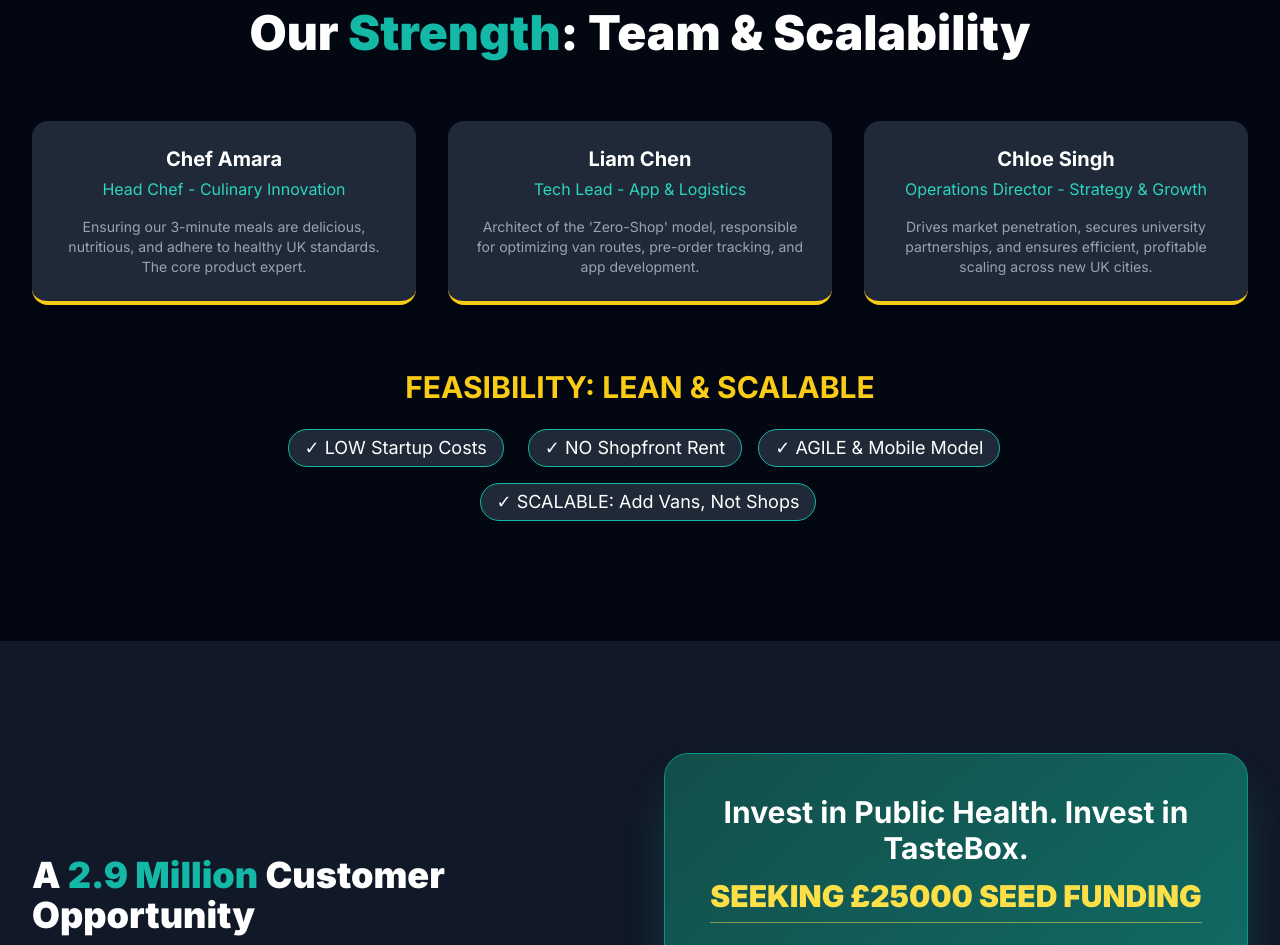
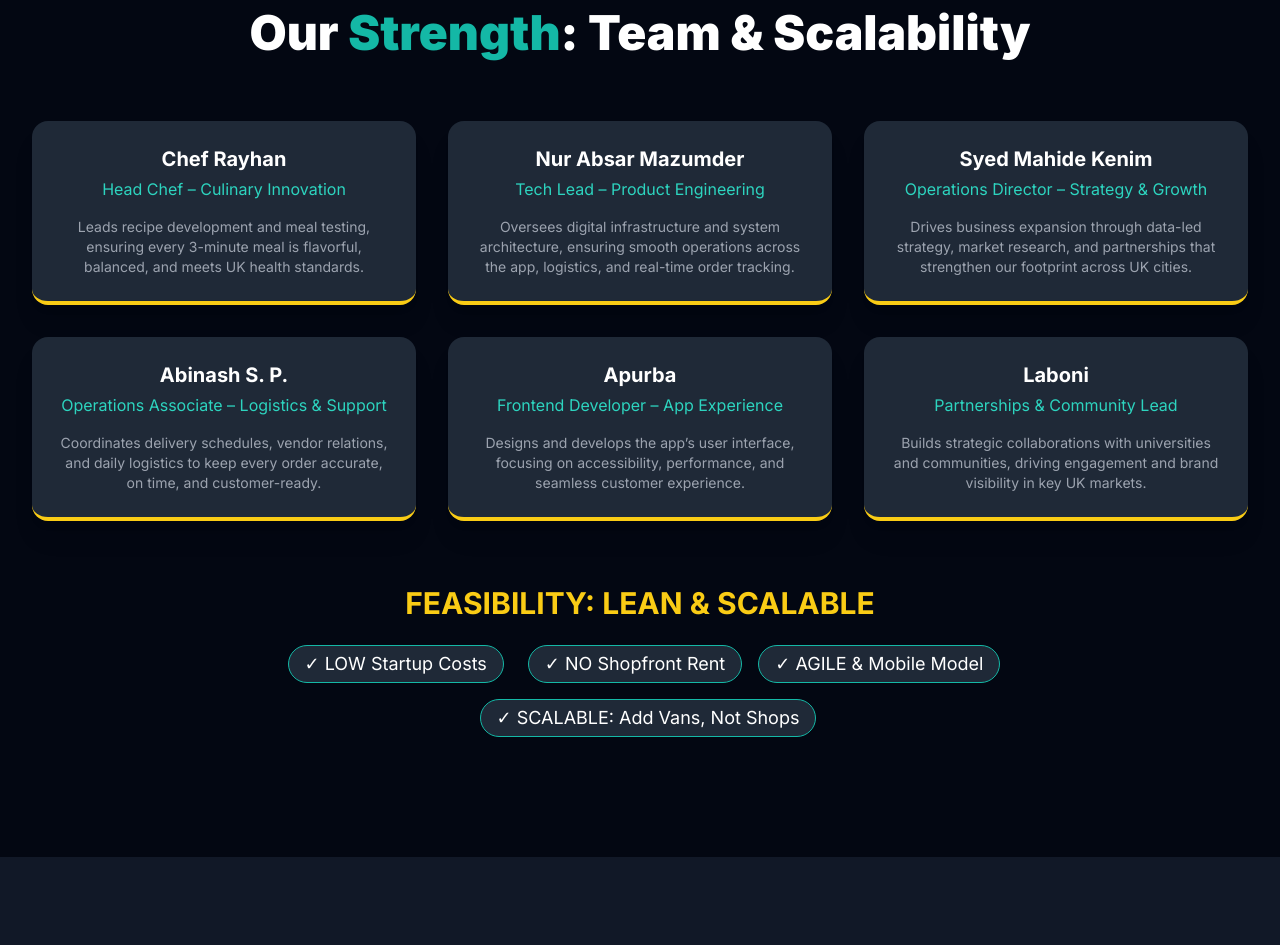
Before and after one commit to code-asp/tastebox, a plain HTML site: page index.html in a window 1280 px wide. Shown: the part 1917-2862 px from the top of the page. Drawn offline with nearby package versions, Linux system fonts and the light colour scheme.

Commit message:
Add team members to index.html

```diff
--- a/index.html
+++ b/index.html
@@ -122,21 +122,44 @@
             <div class="grid md:grid-cols-3 gap-8 mb-16 text-center">
                 <!-- Team Member 1 -->
 <div class="p-6 rounded-2xl bg-gray-800 shadow-xl border-b-4 border-yellow-400 transform hover:scale-[1.02] transition duration-300">
-                    <p class="text-xl font-bold mb-1">Chef Amara</p>
-                    <p class="text-teal-400 mb-4">Head Chef - Culinary Innovation</p>
-                    <p class="text-gray-400 text-sm">Ensuring our 3-minute meals are delicious, nutritious, and adhere to healthy UK standards. The core product expert.</p>
+    <p class="text-xl font-bold mb-1">Chef Rayhan</p>
+    <p class="text-teal-400 mb-4">Head Chef – Culinary Innovation</p>
+    <p class="text-gray-400 text-sm">Leads recipe development and meal testing, ensuring every 3-minute meal is flavorful, balanced, and meets UK health standards.</p>
 </div>
+
 <!-- Team Member 2 -->
 <div class="p-6 rounded-2xl bg-gray-800 shadow-xl border-b-4 border-yellow-400 transform hover:scale-[1.02] transition duration-300">
-                    <p class="text-xl font-bold mb-1">Liam Chen</p>
-                    <p class="text-teal-400 mb-4">Tech Lead - App & Logistics</p>
-                    <p class="text-gray-400 text-sm">Architect of the 'Zero-Shop' model, responsible for optimizing van routes, pre-order tracking, and app development.</p>
+    <p class="text-xl font-bold mb-1">Nur Absar Mazumder</p>
+    <p class="text-teal-400 mb-4">Tech Lead – Product Engineering</p>
+    <p class="text-gray-400 text-sm">Oversees digital infrastructure and system architecture, ensuring smooth operations across the app, logistics, and real-time order tracking.</p>
 </div>
+
 <!-- Team Member 3 -->
 <div class="p-6 rounded-2xl bg-gray-800 shadow-xl border-b-4 border-yellow-400 transform hover:scale-[1.02] transition duration-300">
-                    <p class="text-xl font-bold mb-1">Chloe Singh</p>
-                    <p class="text-teal-400 mb-4">Operations Director - Strategy & Growth</p>
-                    <p class="text-gray-400 text-sm">Drives market penetration, secures university partnerships, and ensures efficient, profitable scaling across new UK cities.</p>
+    <p class="text-xl font-bold mb-1">Syed Mahide Kenim</p>
+    <p class="text-teal-400 mb-4">Operations Director – Strategy & Growth</p>
+    <p class="text-gray-400 text-sm">Drives business expansion through data-led strategy, market research, and partnerships that strengthen our footprint across UK cities.</p>
+</div>
+
+<!-- Team Member 4 -->
+<div class="p-6 rounded-2xl bg-gray-800 shadow-xl border-b-4 border-yellow-400 transform hover:scale-[1.02] transition duration-300">
+    <p class="text-xl font-bold mb-1">Abinash S. P.</p>
+    <p class="text-teal-400 mb-4">Operations Associate – Logistics & Support</p>
+    <p class="text-gray-400 text-sm">Coordinates delivery schedules, vendor relations, and daily logistics to keep every order accurate, on time, and customer-ready.</p>
+</div>
+
+<!-- Team Member 5 -->
+<div class="p-6 rounded-2xl bg-gray-800 shadow-xl border-b-4 border-yellow-400 transform hover:scale-[1.02] transition duration-300">
+    <p class="text-xl font-bold mb-1">Apurba</p>
+    <p class="text-teal-400 mb-4">Frontend Developer – App Experience</p>
+    <p class="text-gray-400 text-sm">Designs and develops the app’s user interface, focusing on accessibility, performance, and seamless customer experience.</p>
+</div>
+
+<!-- Team Member 6 -->
+<div class="p-6 rounded-2xl bg-gray-800 shadow-xl border-b-4 border-yellow-400 transform hover:scale-[1.02] transition duration-300">
+    <p class="text-xl font-bold mb-1">Laboni</p>
+    <p class="text-teal-400 mb-4">Partnerships & Community Lead</p>
+    <p class="text-gray-400 text-sm">Builds strategic collaborations with universities and communities, driving engagement and brand visibility in key UK markets.</p>
 </div>
             </div>
 
```
Lines whose indentation alone changed are shown as unchanged.
